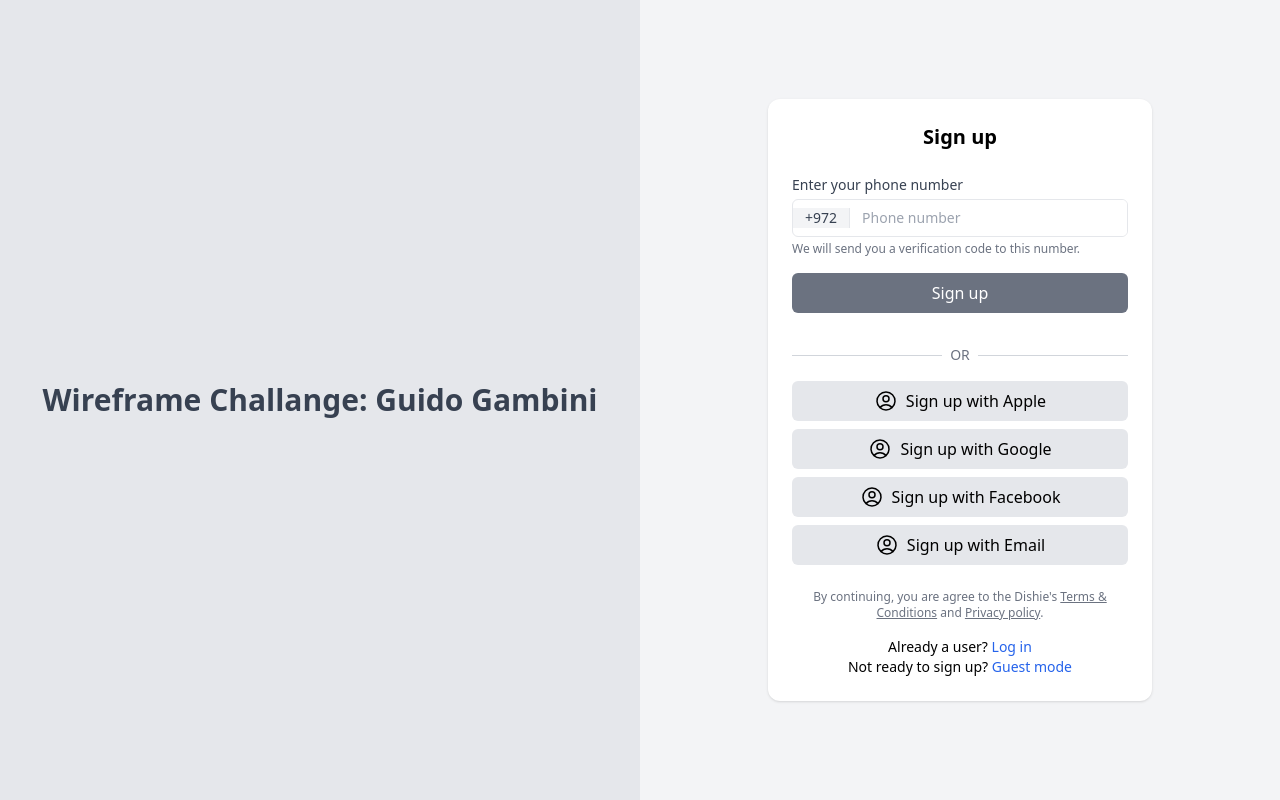
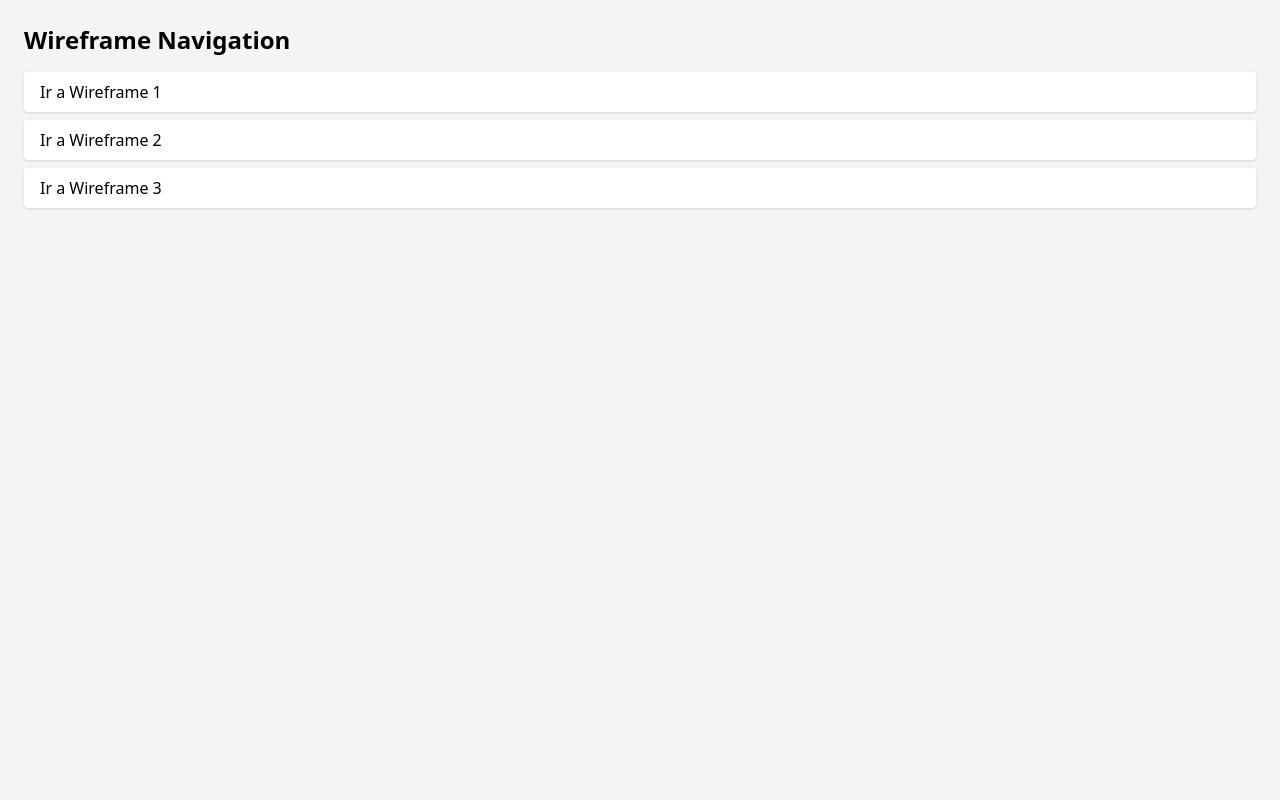
Before and after one commit to guidogambini/wireframes-app, a Vue app: page / in a window 1280 px wide. Built offline with nearby package versions, Linux system fonts and the light colour scheme; the HTML template or start-up script is replaced by a standard one.

Commit message:
create routes

```diff
--- a/index.html
+++ b/index.html
@@ -4,7 +4,7 @@
     <meta charset="UTF-8" />
     <link rel="icon" type="image/svg+xml" href="/vite.svg" />
     <meta name="viewport" content="width=device-width, initial-scale=1.0" />
-    <title>Vite + Vue + TS</title>
+    <title>Guido Gambini | Challenge</title>
   </head>
   <body>
     <div id="app"></div>
--- a/src/App.vue
+++ b/src/App.vue
@@ -1,12 +1,5 @@
 <template>
-    <!-- Mostrar Wireframe1 -->
-    <Wireframe3 />
-</template>
-
-<script lang="ts" setup>
-import Wireframe3 from './views/Wireframe3.vue'
-</script>
-
-<style>
-/* Agrega tus estilos globales aquí */
-</style>
+    <div>
+      <router-view />
+    </div>
+  </template>
--- a/src/router/index.ts
+++ b/src/router/index.ts
@@ -1,11 +1,11 @@
 import { createRouter, createWebHistory } from 'vue-router'
-import App from '../App.vue'
+import Home from '../views/Home.vue'
 import Wireframe1 from '../views/Wireframe1.vue'
 import Wireframe2 from '../views/Wireframe2.vue'
 import Wireframe3 from '../views/Wireframe3.vue'
 
 const routes = [
-  { path: '/', component: App },
+  { path: '/', component: Home },
   { path: '/wireframe-1', component: Wireframe1 },
   { path: '/wireframe-2', component: Wireframe2 },
   { path: '/wireframe-3', component: Wireframe3 },
--- /dev/null
+++ b/src/views/Home.vue
@@ -0,0 +1,28 @@
+<template>
+    <div class="min-h-screen p-6 bg-gray-100">
+      <h1 class="text-2xl font-bold mb-4">Wireframe Navigation</h1>
+      <nav class="space-y-2">
+        <router-link
+          to="/wireframe-1"
+          class="block px-4 py-2 bg-white rounded shadow hover:bg-gray-100 transition"
+        >
+          Ir a Wireframe 1
+        </router-link>
+        <router-link
+          to="/wireframe-2"
+          class="block px-4 py-2 bg-white rounded shadow hover:bg-gray-100 transition"
+        >
+          Ir a Wireframe 2
+        </router-link>
+        <router-link
+          to="/wireframe-3"
+          class="block px-4 py-2 bg-white rounded shadow hover:bg-gray-100 transition"
+        >
+          Ir a Wireframe 3
+        </router-link>
+      </nav>
+      <template>
+</template>
+
+    </div>
+  </template>
--- a/src/views/Wireframe1.vue
+++ b/src/views/Wireframe1.vue
@@ -17,27 +17,28 @@
             <p class="text-sm text-left mb-6 font-semibold">
               Please enter the code we sent to +9726555566
             </p>
-            <div class="flex justify-between gap-2 mb-6">
+            <div class="flex flex'wrap justify-between gap-2 mb-6">
               <input
   type="text"
   maxlength="1"
-                class="w-20 h-12 text-center border border-gray-300 rounded focus:outline-none focus:ring-2 focus:ring-blue-500"
+  class="w-[20vw] h-[6vh] max-w-[60px] max-h-[60px] text-center border border-gray-300 rounded focus:outline-none focus:ring-2 focus:ring-blue-500"
 />
 <input
   type="text"
   maxlength="1"
-                class="w-20 h-12 text-center border border-gray-300 rounded focus:outline-none focus:ring-2 focus:ring-blue-500"
+  class="w-[20vw] h-[6vh] max-w-[60px] max-h-[60px] text-center border border-gray-300 rounded focus:outline-none focus:ring-2 focus:ring-blue-500"
 />
 <input
   type="text"
   maxlength="1"
-                class="w-20 h-12 text-center border border-gray-300 rounded focus:outline-none focus:ring-2 focus:ring-blue-500"
+  class="w-[20vw] h-[6vh] max-w-[60px] max-h-[60px] text-center border border-gray-300 rounded focus:outline-none focus:ring-2 focus:ring-blue-500"
 />
 <input
   type="text"
   maxlength="1"
-                class="w-20 h-12 text-center border border-gray-300 rounded focus:outline-none focus:ring-2 focus:ring-blue-500"
+  class="w-[20vw] h-[6vh] max-w-[60px] max-h-[60px] text-center border border-gray-300 rounded focus:outline-none focus:ring-2 focus:ring-blue-500"
 />
+
             </div>
           </div>
           <div class="self-center">
--- a/src/views/Wireframe3.vue
+++ b/src/views/Wireframe3.vue
@@ -27,26 +27,26 @@
             <hr class="flex-grow border-gray-300" />
           </div>
           <div class="space-y-2">
-            <button class="w-full flex items-center justify-center gap-2 bg-gray-200 py-2 rounded-md">
-              <span class="text-lg"><svg xmlns="http://www.w3.org/2000/svg" fill="none" viewBox="0 0 24 24" stroke-width="1.5" stroke="currentColor" class="size-6">
+            <button class="w-full relative flex items-center justify-center gap-2 bg-gray-200 py-2 rounded-md">
+              <span class="text-lg absolute left-4"><svg xmlns="http://www.w3.org/2000/svg" fill="none" viewBox="0 0 24 24" stroke-width="1.5" stroke="currentColor" class="size-6">
   <path stroke-linecap="round" stroke-linejoin="round" d="M17.982 18.725A7.488 7.488 0 0 0 12 15.75a7.488 7.488 0 0 0-5.982 2.975m11.963 0a9 9 0 1 0-11.963 0m11.963 0A8.966 8.966 0 0 1 12 21a8.966 8.966 0 0 1-5.982-2.275M15 9.75a3 3 0 1 1-6 0 3 3 0 0 1 6 0Z" />
 </svg>
 </span> Sign up with Apple
             </button>
-            <button class="w-full flex items-center justify-center gap-2 bg-gray-200 py-2 rounded-md">
-              <span class="text-lg"><svg xmlns="http://www.w3.org/2000/svg" fill="none" viewBox="0 0 24 24" stroke-width="1.5" stroke="currentColor" class="size-6">
+            <button class="w-full relative flex items-center justify-center gap-2 bg-gray-200 py-2 rounded-md">
+              <span class="text-lg absolute left-4"><svg xmlns="http://www.w3.org/2000/svg" fill="none" viewBox="0 0 24 24" stroke-width="1.5" stroke="currentColor" class="size-6">
   <path stroke-linecap="round" stroke-linejoin="round" d="M17.982 18.725A7.488 7.488 0 0 0 12 15.75a7.488 7.488 0 0 0-5.982 2.975m11.963 0a9 9 0 1 0-11.963 0m11.963 0A8.966 8.966 0 0 1 12 21a8.966 8.966 0 0 1-5.982-2.275M15 9.75a3 3 0 1 1-6 0 3 3 0 0 1 6 0Z" />
 </svg>
 </span> Sign up with Google
             </button>
-            <button class="w-full flex items-center justify-center gap-2 bg-gray-200 py-2 rounded-md">
-              <span class="text-lg"><svg xmlns="http://www.w3.org/2000/svg" fill="none" viewBox="0 0 24 24" stroke-width="1.5" stroke="currentColor" class="size-6">
+            <button class="w-full relative flex items-center justify-center gap-2 bg-gray-200 py-2 rounded-md">
+              <span class="text-lg absolute left-4"><svg xmlns="http://www.w3.org/2000/svg" fill="none" viewBox="0 0 24 24" stroke-width="1.5" stroke="currentColor" class="size-6">
   <path stroke-linecap="round" stroke-linejoin="round" d="M17.982 18.725A7.488 7.488 0 0 0 12 15.75a7.488 7.488 0 0 0-5.982 2.975m11.963 0a9 9 0 1 0-11.963 0m11.963 0A8.966 8.966 0 0 1 12 21a8.966 8.966 0 0 1-5.982-2.275M15 9.75a3 3 0 1 1-6 0 3 3 0 0 1 6 0Z" />
 </svg>
 </span> Sign up with Facebook
             </button>
-            <button class="w-full flex items-center justify-center gap-2 bg-gray-200 py-2 rounded-md">
-              <span class="text-lg"><svg xmlns="http://www.w3.org/2000/svg" fill="none" viewBox="0 0 24 24" stroke-width="1.5" stroke="currentColor" class="size-6">
+            <button class="w-full relative flex items-center justify-center gap-2 bg-gray-200 py-2 rounded-md">
+              <span class="text-lg absolute left-4"><svg xmlns="http://www.w3.org/2000/svg" fill="none" viewBox="0 0 24 24" stroke-width="1.5" stroke="currentColor" class="size-6">
   <path stroke-linecap="round" stroke-linejoin="round" d="M17.982 18.725A7.488 7.488 0 0 0 12 15.75a7.488 7.488 0 0 0-5.982 2.975m11.963 0a9 9 0 1 0-11.963 0m11.963 0A8.966 8.966 0 0 1 12 21a8.966 8.966 0 0 1-5.982-2.275M15 9.75a3 3 0 1 1-6 0 3 3 0 0 1 6 0Z" />
 </svg>
 </span> Sign up with Email
```
Lines whose indentation alone changed are shown as unchanged.
